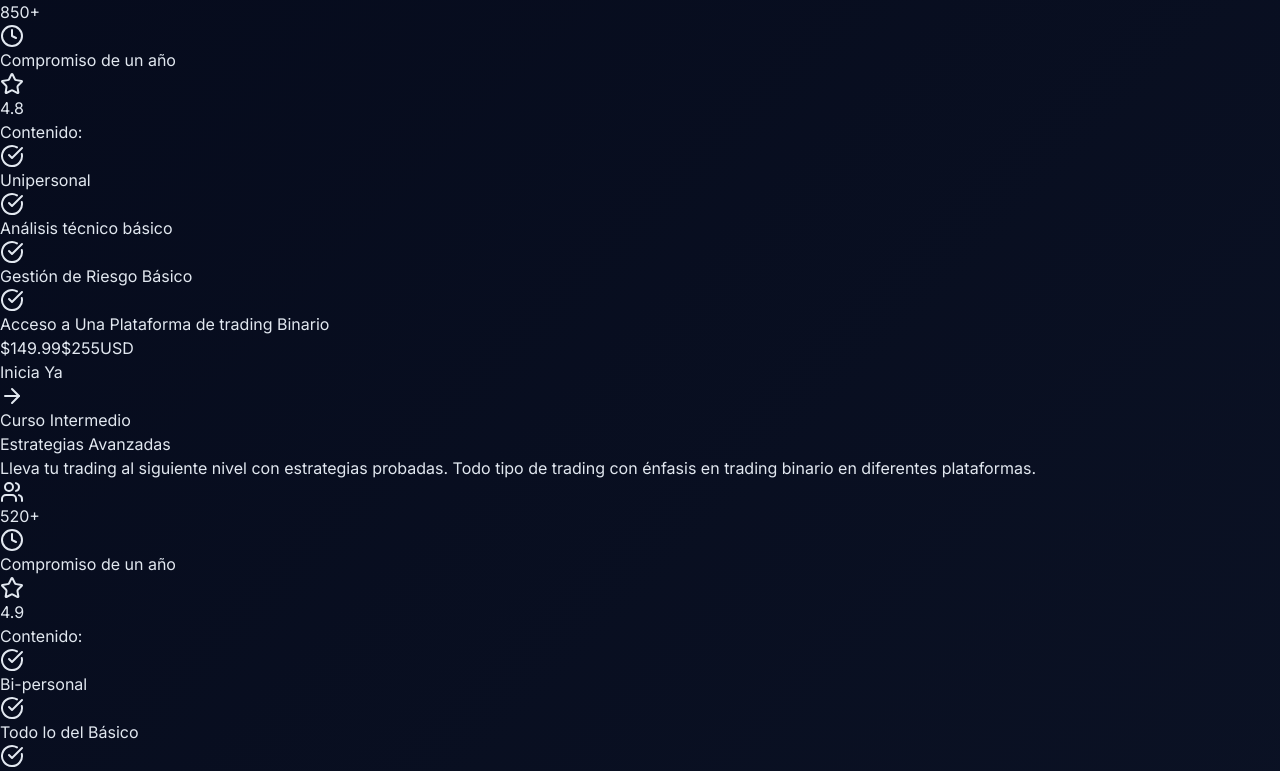
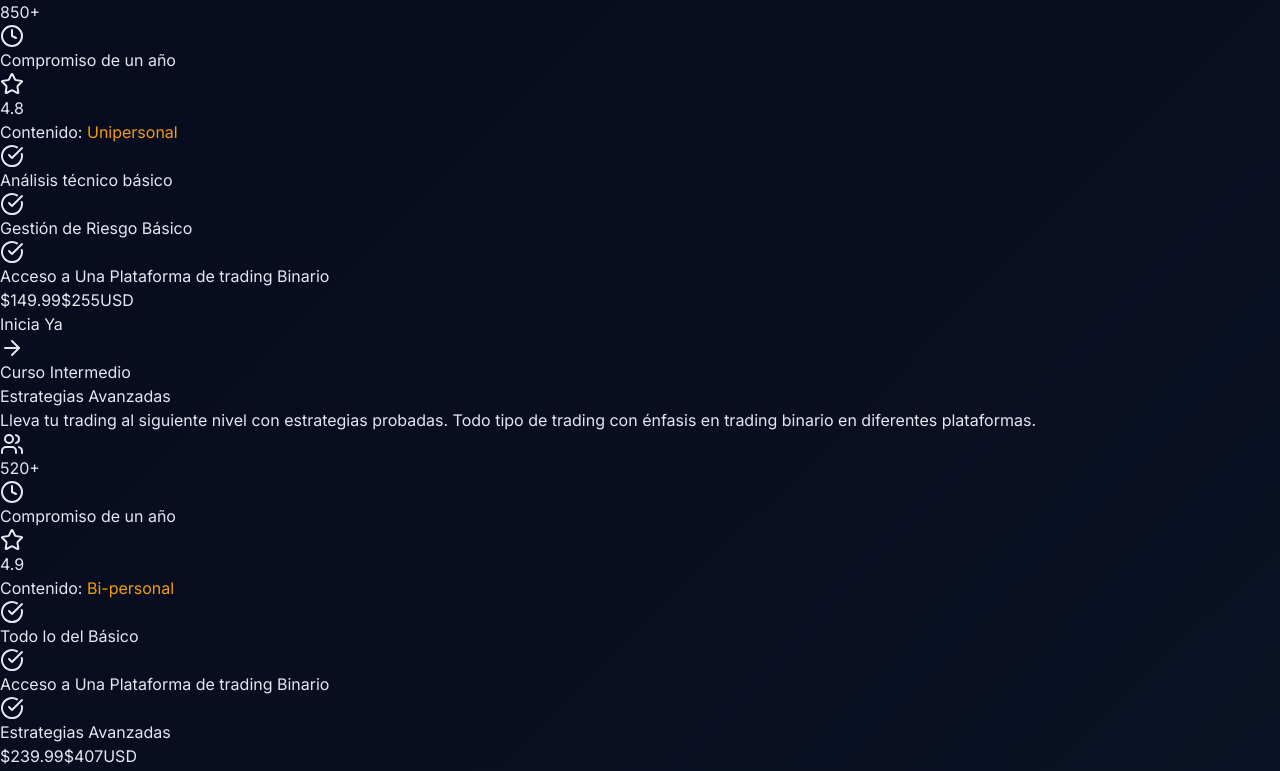
Before and after one commit to cjjunior1/nesux-trading, a Next.js app: page /cursos in a window 1280 px wide. Shown: the part 1668-2439 px from the top of the page. Built offline with nearby package versions, Linux system fonts and the light colour scheme; no server answers.

Commit message:
Cursos: mostrar Unipersonal/Bi-personal/Tri-personal en misma línea de 'Contenido:' con color naranja

```diff
--- a/app/cursos/page.tsx
+++ b/app/cursos/page.tsx
@@ -294,9 +294,11 @@ export default function CursosPage() {
 
                 {/* Modules */}
                 <div className="mb-6">
-                  <h4 className="text-sm font-semibold text-white mb-3">Contenido:</h4>
+                  <h4 className="text-sm font-semibold text-white mb-3">
+                    Contenido: <span className="font-bold" style={{ color: '#F39C12' }}>{course.modules[0]}</span>
+                  </h4>
                   <ul className="space-y-2">
-                    {course.modules.slice(0, 4).map((module) => (
+                    {course.modules.slice(1, 4).map((module) => (
                       <li key={module} className="text-sm text-slate-400 flex items-start gap-2">
                         <CheckCircle className="h-4 w-4 text-[#0194F6] flex-shrink-0 mt-0.5" />
                         {module}
```
